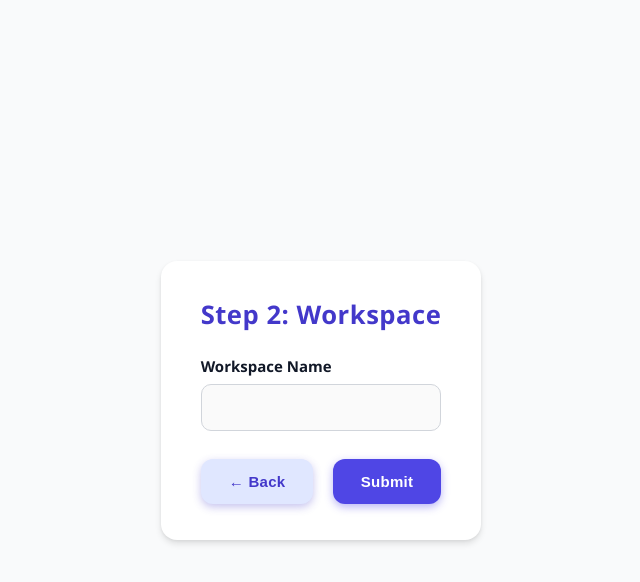
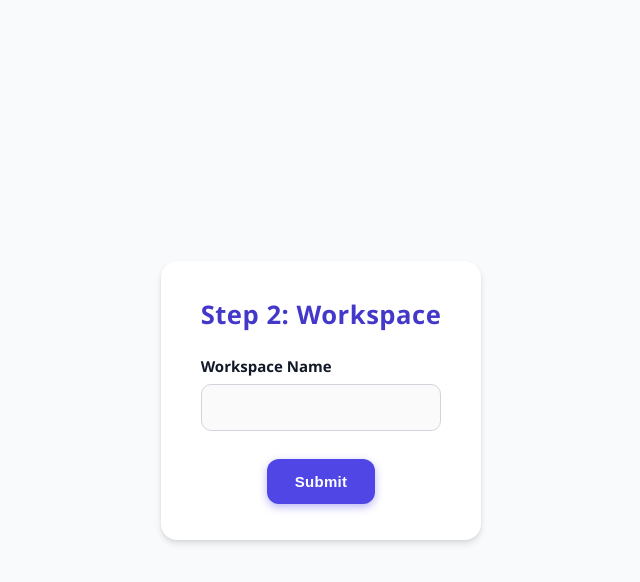
Before and after one commit to Abdallah-AbouHamdan/SESSION_15_1, a plain HTML site: page index.html in a window 1280 px wide. Both pictures are taken after a click on the button "Next →". Shown: the whole page, without its empty margins (319-959 px from the left). Drawn offline with Linux system fonts and the light colour scheme.

Commit message:
adding some details

```diff
--- a/app.js
+++ b/app.js
@@ -60,17 +60,12 @@ function render() {
             }
 
             <div class="actions">
-              <button id="back" class="secondary">← Back</button>
               <button id="submit">Submit</button>
             </div>
           </div>
         `;
     document.getElementById("workspace").oninput = (e) =>
       (data.workspace = e.target.value);
-    document.getElementById("back").onclick = () => {
-      step = 1;
-      render();
-    };
     document.getElementById("submit").onclick = () => {
       validate();
       if (Object.keys(errors).length) {
--- a/style.css
+++ b/style.css
@@ -132,7 +132,9 @@
   button:active {
     transform: scale(0.97);
   }
-
+  #submit{
+    margin: auto;
+  }
   .secondary {
     background: #e0e7ff;
     color: #4338ca;
```
